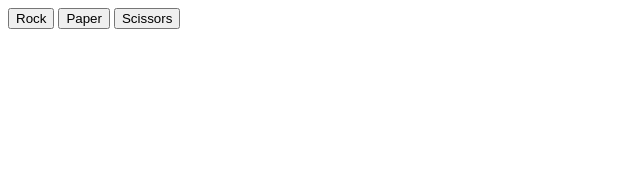
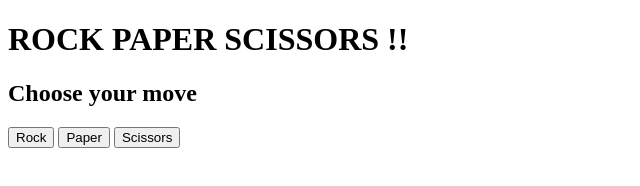
Before and after one commit to MewKay/rock-paper-scissors, a plain HTML site: page index.html in a window 1280 px wide. Shown: the whole page, without its empty margins (0-640 px from the left). Drawn offline with Linux system fonts and the light colour scheme.

Commit message:
Add more html element to index

```diff
--- a/index.html
+++ b/index.html
@@ -8,8 +8,14 @@
   <script src="./script.js" defer></script>
 </head>
 <body>
-  <button>Rock</button>
-  <button>Paper</button>
-  <button>Scissors</button>
+  <h1>ROCK PAPER SCISSORS !!</h1>
+  <h2 class="announcer">Choose your move</h2>
+  <div class="round-display">
+    <div class="move-show"></div>
+    <div class="move-show"></div>
+  </div>
+  <button class="selection">Rock</button>
+  <button class="selection">Paper</button>
+  <button class="selection">Scissors</button>
 </body>
 </html>
```
